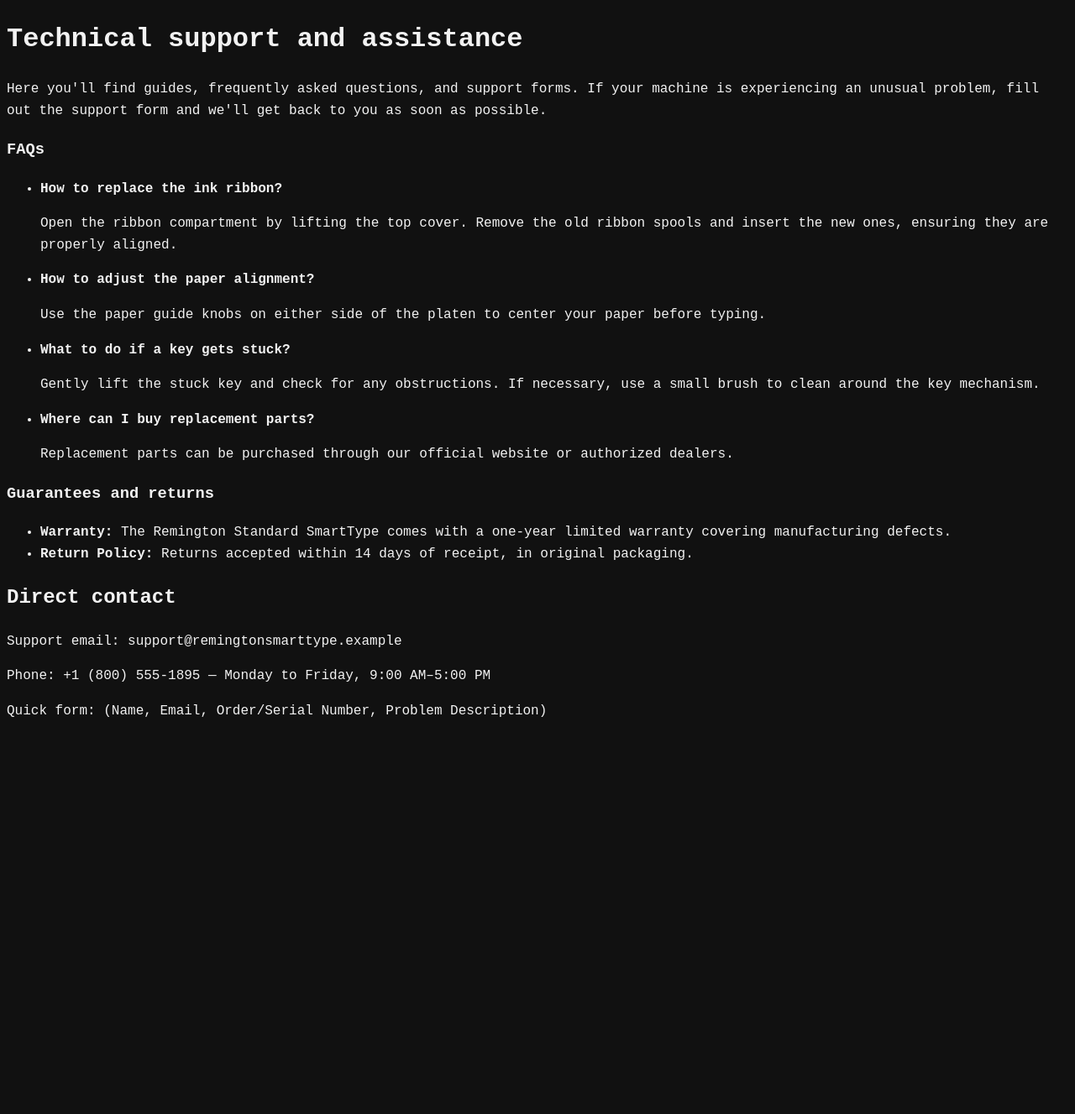
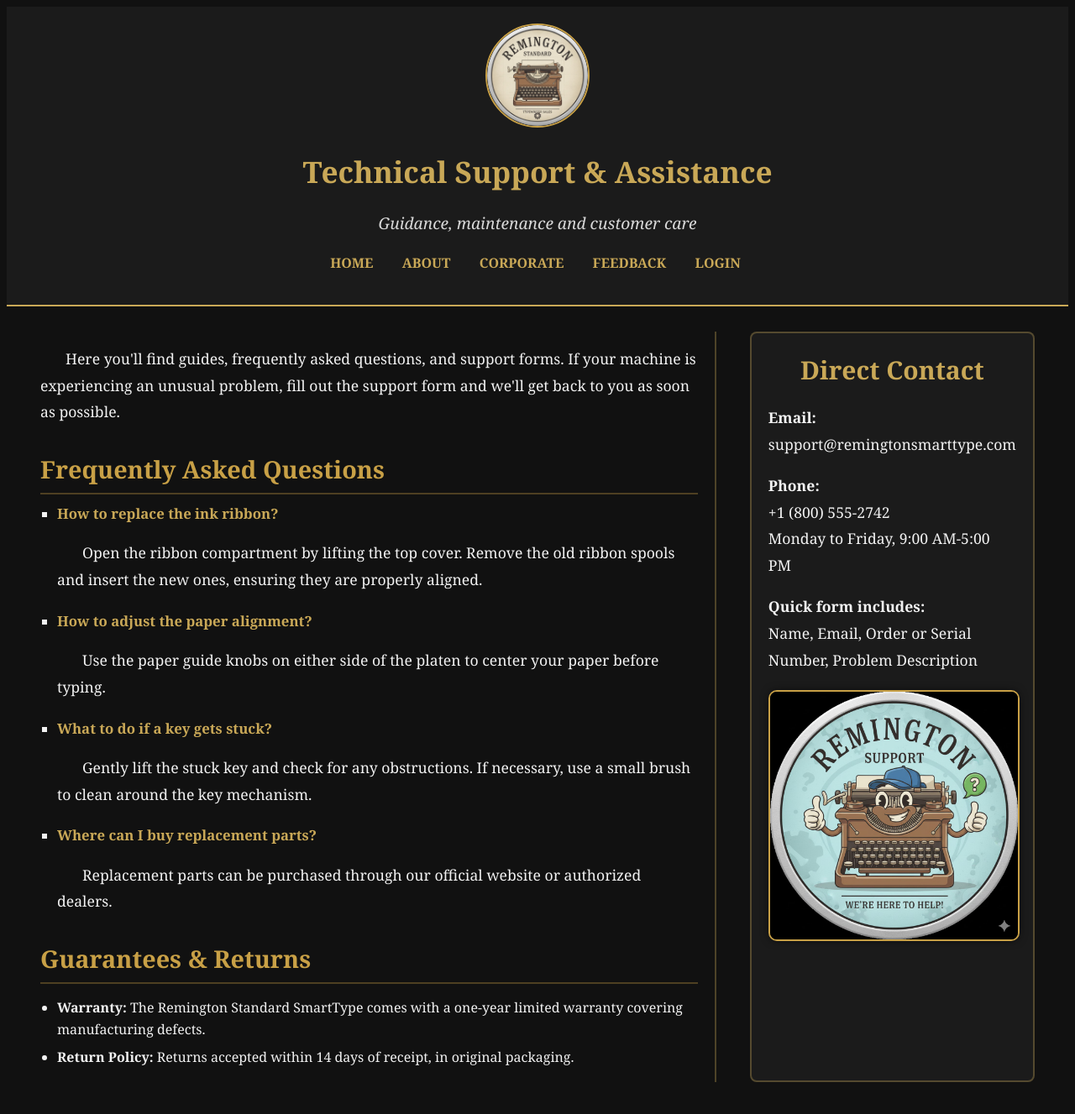
Before and after one commit to ronaldalegonzalez-spec/Comp-1002-25f-02, a PHP site: page /support.html in a window 1280 px wide. Shown: the whole page at 84% size. Before the commit the page ends 854 px from the top, so only its background shows below. Run offline with PHP 8.4, Linux system fonts and the light colour scheme.

Commit message:
Finish the css of all pages

```diff
--- a/Project 1/Support.html
+++ b/Project 1/Support.html
@@ -4,37 +4,120 @@
 <head>
     <meta charset="UTF-8">
     <meta name="viewport" content="width=device-width, initial-scale=1.0">
-    <title>Remington Standard Official Website</title>
+    <title>Technical Support | Remington Standard</title>
     <link rel="stylesheet" href="css/styles.css">
     <link rel="icon" href="img/icon_Remintong_Standar.jpg">
 </head>
-<body>
-<h1>Technical support and assistance</h1>
-<p>Here you'll find guides, frequently asked questions, and support forms. If your machine is experiencing an unusual problem, fill out the support form and we'll get back to you as soon as possible.</p>
-<section>
-    <article>
-        <h3>FAQs</h3>
-        <ul>
-            <li><strong>How to replace the ink ribbon?</strong></li> <p>Open the ribbon compartment by lifting the top cover. Remove the old ribbon spools and insert the new ones, ensuring they are properly aligned.</p>
-            <li><strong>How to adjust the paper alignment?</strong></li> <p>Use the paper guide knobs on either side of the platen to center your paper before typing.</p>
-            <li><strong>What to do if a key gets stuck?</strong></li> <p>Gently lift the stuck key and check for any obstructions. If necessary, use a small brush to clean around the key mechanism.</p>
-            <li><strong>Where can I buy replacement parts?</strong></li> <p>Replacement parts can be purchased through our official website or authorized dealers.</p>
-        </ul>
-    </article>
+
+<body id="support-body">
+
+<header id="main-header">
+    <img src="img/icon_Remintong_Standar.jpg" alt="Remington Standard Logo" id="logo-image">
+    <h1 class="site-title">Technical Support & Assistance</h1>
+    <p class="site-subtitle">Guidance, maintenance and customer care</p>
+    <nav id="main-nav">
+            <ul class="nav-list">
+                <li><a href="index.html" class="nav-link">Home</a></li>
+                <li><a href="About.html" class="nav-link">About</a></li>
+                <li><a href="Corporate.html" class="nav-link">Corporate</a></li>
+                <li><a href="Feedback.html" class="nav-link">Feedback</a></li>
+                <li><a href="login.html" class="nav-link">Login</a></li>
+            </ul>
+        </nav>
+</header>
+
+<main id="support-content" class="content-layout">
+
+    <!-- MAIN SUPPORT CONTENT -->
+    <section id="support-main" class="main-text">
+
+        <article class="support-intro">
+            <p class="text-paragraph">
+                Here you'll find guides, frequently asked questions, and support forms. If your machine is
+                experiencing an unusual problem, fill out the support form and we'll get back to you as soon
+                as possible.
+            </p>
+        </article>
+
+        <!-- FAQ SECTION -->
+        <article id="faq-section">
+            <h3 class="section-title">Frequently Asked Questions</h3>
+
+            <ul class="feature-list">
+                <li>
+                    <strong>How to replace the ink ribbon?</strong>
+                    <p class="text-paragraph">
+                        Open the ribbon compartment by lifting the top cover. Remove the old ribbon spools and
+                        insert the new ones, ensuring they are properly aligned.
+                    </p>
+                </li>
+
+                <li>
+                    <strong>How to adjust the paper alignment?</strong>
+                    <p class="text-paragraph">
+                        Use the paper guide knobs on either side of the platen to center your paper before typing.
+                    </p>
+                </li>
+
+                <li>
+                    <strong>What to do if a key gets stuck?</strong>
+                    <p class="text-paragraph">
+                        Gently lift the stuck key and check for any obstructions. If necessary, use a small brush
+                        to clean around the key mechanism.
+                    </p>
+                </li>
+
+                <li>
+                    <strong>Where can I buy replacement parts?</strong>
+                    <p class="text-paragraph">
+                        Replacement parts can be purchased through our official website or authorized dealers.
+                    </p>
+                </li>
+            </ul>
+        </article>
+
+        <!-- WARRANTY SECTION -->
+        <article id="warranty-section">
+            <h3 class="section-title">Guarantees & Returns</h3>
+
+            <ul class="included-list">
+                <li>
+                    <strong>Warranty:</strong>
+                    The Remington Standard SmartType comes with a one-year limited warranty covering manufacturing defects.
+                </li>
+                <li>
+                    <strong>Return Policy:</strong>
+                    Returns accepted within 14 days of receipt, in original packaging.
+                </li>
+            </ul>
+        </article>
+
     </section>
-    <h3>Guarantees and returns</h3>
-    <ul>
-        <li><strong>Warranty:</strong> The Remington Standard SmartType comes with a one-year limited warranty covering manufacturing defects.</li>
-        <li><strong>Return Policy:</strong> Returns accepted within 14 days of receipt, in original packaging.</li>
-    </ul>
 
-<h2>Direct contact</h2>
-<p>Support email: support@remingtonsmarttype.example</p>
+    <!-- ASIDE CONTACT INFO -->
+    <aside id="support-aside">
 
-<p>Phone: +1 (800) 555-1895 — Monday to Friday, 9:00 AM–5:00 PM</p>
+        <h3 class="aside-title">Direct Contact</h3>
 
-<p>Quick form: (Name, Email, Order/Serial Number, Problem Description)</p>
+        <p class="text-paragraph">
+            <strong>Email:</strong><br>
+            support@remingtonsmarttype.com
+        </p>
 
+        <p class="text-paragraph">
+            <strong>Phone:</strong><br>
+            +1 (800) 555-2742</br>
+            Monday to Friday, 9:00 AM-5:00 PM
+        </p>
+
+        <p class="text-paragraph">
+            <strong>Quick form includes:</strong><br>
+            Name, Email, Order or Serial Number, Problem Description
+        </p>
+        <img src="img/Remintong_Support.jpg" alt="Remington Standard Support" class="about-image">
+    </aside>
+
+</main>
 
 </body>
 </html>
--- a/Project 1/css/styles.css
+++ b/Project 1/css/styles.css
@@ -80,6 +80,10 @@ html {
     border-bottom: 1px solid #c9a857;
 }
 
+#nav-support {
+    font-family:Georgia, 'Times New Roman', Times, serif;
+    color: #c9a857;
+}
 /* -------------------------------------------
    CONTENT LAYOUT (Main + Aside)
 -------------------------------------------- */
@@ -105,6 +109,7 @@ html {
     flex: 3; /* más espacio */
     padding-right: 20px;
     border-right: 2px solid #c9a85755; /* dorado suave */
+    font-family:Georgia, 'Times New Roman', Times, serif;
 }
 
 .section-title {
@@ -118,11 +123,13 @@ html {
 .feature-list li,
 .included-list li {
     margin-bottom: 8px;
+    font-family:Georgia, 'Times New Roman', Times, serif;
 }
 
 .text-paragraph {
     margin-bottom: 15px;
     text-indent:30px;
+    font-family:Georgia, 'Times New Roman', Times, serif;
 }
 
 /* -------------------------------------------
@@ -195,13 +202,13 @@ html {
 }
 
 /*MOBILE 320px */
-@media (max-width: 320px) {
+@media (max-width: 426px) {
 
     form {
         display: flex;
         flex-direction: column;
         align-items: center;      /* Centra horizontal*/
-        width: 100%;
+        width: 90%;
     }
 
 
@@ -220,7 +227,7 @@ html {
         border-radius: 5px;
         margin-top: 12px;
         margin-left:30px;
-        width: 90%;
+        width: 80%;
     }
 
     #login-reset {
@@ -238,11 +245,28 @@ html {
     #back-home-link {
     text-align: center;
     display: block;
-    margin: 25px auto 0 auto;
+    margin: 15px auto 0 auto;
     color: #c8a046;
     text-decoration: none;
     }
 }
+
+/* =========================================
+   RESPONSIVE — CORPORATE
+========================================= */
+
+@media (max-width: 900px) {
+    #corporate-content {
+        flex-direction: column;
+    }
+
+    #corporate-main {
+        border-right: none;
+        border-bottom: 2px solid #c9a85755;
+        padding-bottom: 20px;
+    }
+}
+
 /* ===== LOGIN PAGE BASE ===== */
 
 #login-body {
@@ -399,14 +423,6 @@ html {
     font-size: 1.1rem;
 }
 
-.section-title {
-    color: #c8a046;
-    font-size: 1.3rem;
-    margin-bottom: 10px;
-    border-bottom: 1px solid #c8a04655;
-    padding-bottom: 5px;
-}
-
 /* Feature List */
 .feature-list {
     list-style: square;
@@ -418,12 +434,20 @@ html {
     margin-bottom: 12px;
     line-height: 1.6;
 }
+.section-title {
+    font-family: "Georgia", serif;
+    font-size: 1.8rem;
+    color: #c8a046;
+    margin-bottom: 10px;
+    border-bottom: 2px solid #c8a04655;
+    padding-bottom: 5px;
+}
 /* ----------  IMAGE STYLE  ---------- */
 
 .about-image {
     width: 100%;
     max-width: 420px;
-    margin: 20px auto 30px auto;
+    margin: 20px auto 10px auto;
     display: block;
     border: 2px solid #c8a046;
     border-radius: 10px;
@@ -445,3 +469,277 @@ html {
     border-bottom-style: solid;
     padding-bottom:1%;
 }
+
+/* =========================================
+   SUPPORT PAGE — SPECIFIC STYLES
+========================================= */
+
+#support-body {
+    background-color: #111;
+    color: #f2f2f2;
+    font-family: Georgia, "Times New Roman", serif;
+}
+
+/* Main layout */
+#support-content {
+    display: flex;
+    gap: 40px;
+    padding: 30px 40px;
+}
+
+/* Main text area */
+#support-main {
+    flex: 3;
+    padding-right: 20px;
+    border-right: 2px solid #c9a85755;
+}
+
+/* FAQ list */
+#faq-section ul {
+    list-style: square;
+    padding-left: 20px;
+}
+
+#faq-section li {
+    margin-bottom: 20px;
+}
+
+#faq-section strong {
+    color: #c9a857;
+    font-size: 1.05rem;
+}
+
+/* Warranty list */
+#warranty-section ul {
+    list-style: disc;
+    padding-left: 20px;
+}
+
+/* Aside contact box */
+#support-aside {
+    flex: 1;
+    padding: 20px;
+    border: 2px solid #c9a85755;
+    border-radius: 8px;
+    background-color: #1b1b1b;
+}
+
+/* Aside text spacing */
+#support-aside .text-paragraph {
+    text-indent: 0;
+    margin-bottom: 15px;
+}
+
+/* =========================================
+   CORPORATE PAGE — SPECIFIC STYLES
+========================================= */
+
+#corporate-body {
+    background-color: #111;
+    color: #f2f2f2;
+    font-family: Georgia, "Times New Roman", serif;
+}
+
+/* Main layout */
+#corporate-content {
+    display: flex;
+    gap: 40px;
+    padding: 30px 40px;
+}
+
+/* Main column */
+#corporate-main {
+    flex: 3;
+    padding-right: 25px;
+    border-right: 2px solid #c9a85755;
+}
+
+/* Intro paragraph */
+.corporate-intro .text-paragraph {
+    font-size: 1.15rem;
+    line-height: 1.8;
+}
+
+/* Mission spacing */
+#mission-section {
+    margin-top: 30px;
+}
+
+/* History timeline feel */
+#history-section .text-paragraph {
+    margin-left: 15px;
+    padding-left: 15px;
+    border-left: 2px solid #c9a85755;
+}
+
+/* Emphasize years */
+#history-section strong {
+    color: #c9a857;
+    font-weight: bold;
+}
+
+/* Aside box */
+#corporate-aside {
+    flex: 1;
+    padding: 20px;
+    border: 2px solid #c9a85755;
+    border-radius: 8px;
+    background-color: #1b1b1b;
+}
+
+/* Aside text */
+#corporate-aside .text-paragraph {
+    text-indent: 0;
+    margin-bottom: 18px;
+}
+
+.image-legend{
+    text-align: center;
+    font-size: 0.9rem;
+    color: #c9a857cc;
+    margin-top: 1px;
+    font-style: italic;
+}
+
+/* =========================================
+   FEEDBACK PAGE — REVIEWS & FORM
+========================================= */
+
+#feedback-body {
+    background-color: #111;
+    color: #f2f2f2;
+    font-family: Georgia, "Times New Roman", serif;
+}
+
+/* Intro text */
+.feedback-intro {
+    max-width: 900px;
+    text-align: center;
+    margin: 20px auto 30px auto;
+    font-size: 1.1rem;
+}
+
+/* =========================================
+   REVIEWS SECTION
+========================================= */
+
+#reviews-section {
+    max-width: 900px;
+    margin: 0 auto 50px auto;
+}
+
+.review-article {
+    background-color: #1b1b1b;
+    border: 2px solid #c9a85755;
+    border-radius: 8px;
+    padding: 20px 25px;
+    margin-bottom: 20px;
+}
+
+/* Header (avatar + name) */
+.review-header {
+    display: flex;
+    align-items: center;
+    gap: 12px;
+    margin-bottom: 10px;
+}
+
+.review-avatar {
+    width: 42px;
+    height: 42px;
+    border-radius: 50%;
+    border: 2px solid #c9a857;
+    object-fit: cover;
+}
+
+.review-author {
+    color: #c9a857;
+    font-size: 1.2rem;
+    margin-bottom: 5px;
+}
+
+.review-rating {
+    font-size: 0.95rem;
+    margin-bottom: 10px;
+}
+
+.review-text {
+    font-style: italic;
+    line-height: 1.7;
+}
+
+/* =========================================
+   FEEDBACK FORM
+========================================= */
+
+#feedback-form-section {
+    max-width: 900px;
+    margin: 0 auto 60px auto;
+}
+
+.feedback-form {
+    background-color: #1b1b1b;
+    border: 2px solid #c9a857;
+    border-radius: 8px;
+    padding: 30px;
+}
+
+/* Labels */
+.feedback-form label {
+    display: block;
+    margin-top: 15px;
+    margin-bottom: 5px;
+    color: #c9a857;
+}
+
+/* Inputs, select & textarea */
+.feedback-form input[type="text"],
+.feedback-form input[type="email"],
+.feedback-form select,
+.feedback-form textarea {
+    width: 100%;
+    padding: 10px;
+    background-color: #111;
+    border: 1px solid #c9a85755;
+    color: #f2f2f2;
+    font-family: Georgia, "Times New Roman", serif;
+    border-radius: 4px;
+}
+
+/* Textarea */
+.feedback-form textarea {
+    resize: vertical;
+    min-height: 120px;
+}
+
+/* Submit button */
+.feedback-form input[type="submit"] {
+    margin-top: 25px;
+    background-color: #c9a857;
+    color: #1b1b1b;
+    border: none;
+    padding: 12px 25px;
+    font-size: 1rem;
+    cursor: pointer;
+    border-radius: 5px;
+    transition: background-color 0.3s;
+}
+
+.feedback-form input[type="submit"]:hover {
+    background-color: #e0c36a;
+}
+
+/* =========================================
+   RESPONSIVE
+========================================= */
+
+@media (max-width: 768px) {
+    .feedback-intro {
+        padding: 0 15px;
+    }
+
+    .review-article,
+    .feedback-form {
+        padding: 20px;
+    }
+}
--- a/Project 1/footer.php
+++ b/Project 1/footer.html
@@ -1,9 +1,10 @@
 <footer>
 
 <h2>Direct contact</h2>
+
 <p>📧email: support@remingtonsmarttype.com</p>
 
-<p>📞Phone: +1 (800) 555-2742 — Monday to Friday, 9:00 AM–5:00 PM</p>
+<p>📞Phone: +1 (800) 555-2742 — Monday to Friday, 9:00 AM-5:00 PM</p>
 
 <p>📍482 Remington Industrial Road, Ilion, NY, USA</p>
 
```
Also changed, not shown: Project 1/Corporate.html (+98 -14 lines), Project 1/Feedback.html (+76 -26 lines), Project 1/index.html (+20 -5 lines), Project 1/img/Corpo_Remintong.jpg (added), Project 1/img/Photo_perfil.png (added), Project 1/img/Remintong_Support.jpg (added), thankyou.html (added).
